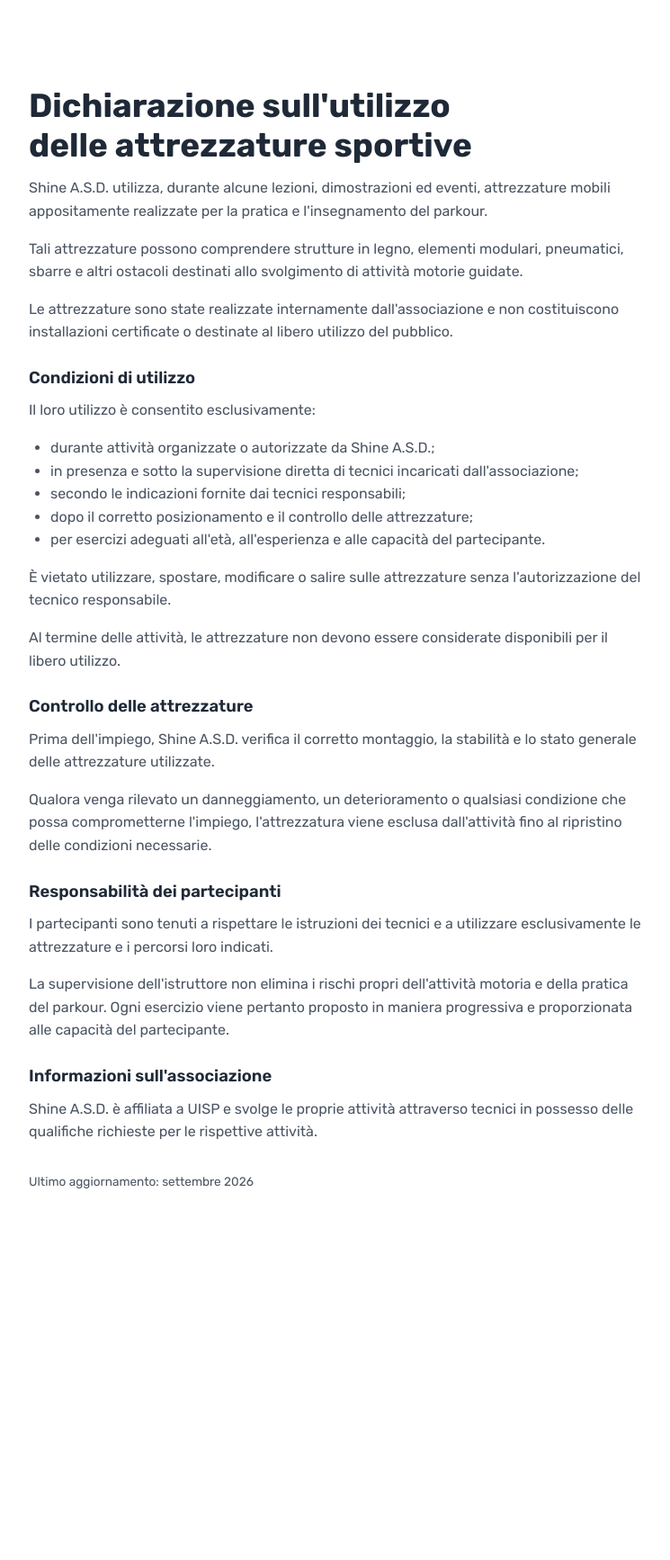
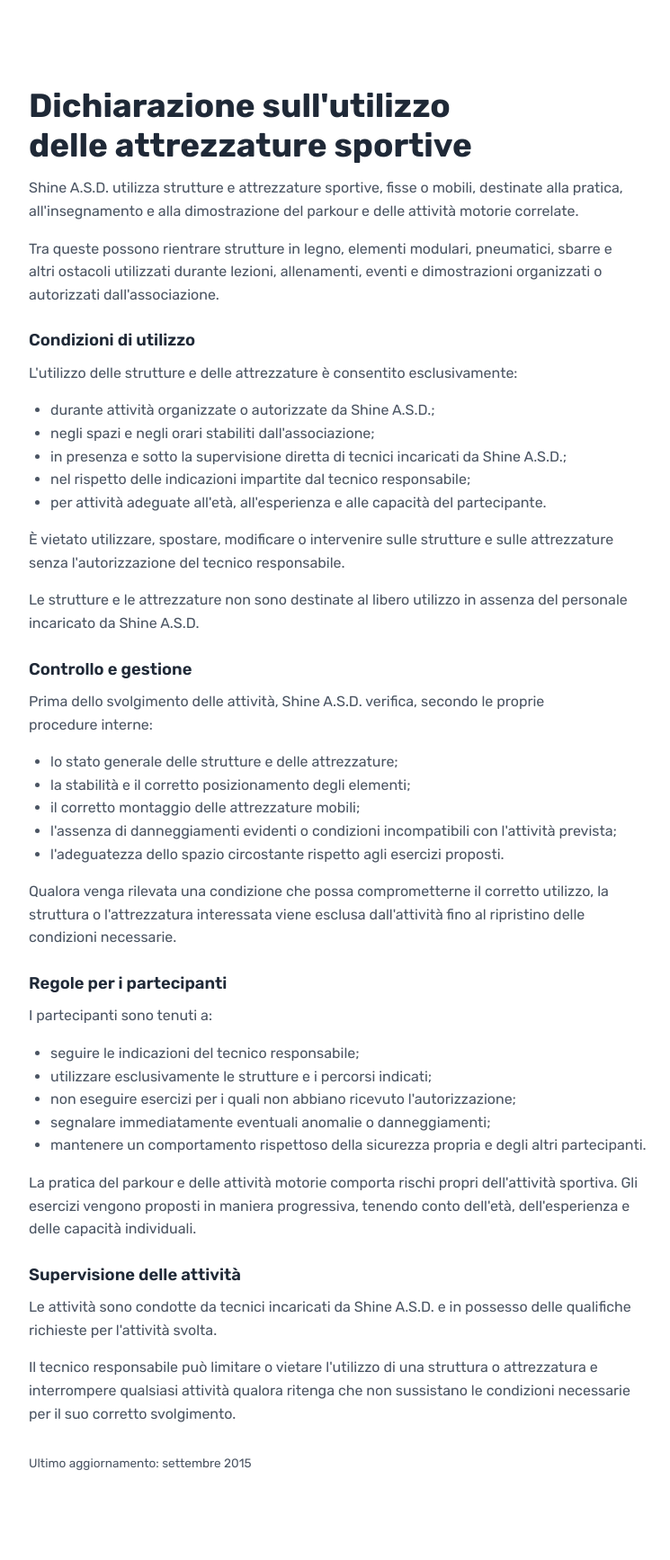
Before and after one commit to Freskies/shine-backend, a Python web app: template templates/showcase/equipment_use.html in a window 1280 px wide. Shown: the part 77-1811 px from the top of the page at 90% size, without its empty margins (262-1007 px from the left). Before the commit the page ends 1398 px from the top, so only its background shows below. Run offline with Jinja, Linux system fonts and the light colour scheme; the template is opened without the code that fills it, so the values that code supplies are empty.

Commit message:
equipment legal change

```diff
--- a/templates/showcase/equipment_use.html
+++ b/templates/showcase/equipment_use.html
@@ -2,7 +2,7 @@
 
 {% block title %}Utilizzo delle attrezzature — Shine Parkour ASD{% endblock %}
 
-{% block description %}Dichiarazione di Shine Parkour ASD sull'utilizzo delle attrezzature sportive mobili impiegate durante lezioni, dimostrazioni ed eventi di parkour.{% endblock %}
+{% block description %}Dichiarazione di Shine Parkour ASD sull'utilizzo delle strutture e attrezzature sportive, fisse o mobili, impiegate durante lezioni, allenamenti, eventi e dimostrazioni di parkour.{% endblock %}
 
 {% block content %}
 <!--suppress LongLine -->
@@ -23,67 +23,80 @@
 				<h1 class="heading-secondary">Dichiarazione sull'utilizzo delle attrezzature sportive</h1>
 
 				<p class="text-body">
-					Shine A.S.D. utilizza, durante alcune lezioni, dimostrazioni ed eventi, attrezzature mobili
-					appositamente realizzate per la pratica e l'insegnamento del parkour.
+					Shine A.S.D. utilizza strutture e attrezzature sportive, fisse o mobili, destinate alla pratica,
+					all'insegnamento e alla dimostrazione del parkour e delle attività motorie correlate.
 				</p>
 				<p class="text-body">
-					Tali attrezzature possono comprendere strutture in legno, elementi modulari, pneumatici, sbarre e altri
-					ostacoli destinati allo svolgimento di attività motorie guidate.
-				</p>
-				<p class="text-body">
-					Le attrezzature sono state realizzate internamente dall'associazione e non costituiscono installazioni
-					certificate o destinate al libero utilizzo del pubblico.
+					Tra queste possono rientrare strutture in legno, elementi modulari, pneumatici, sbarre e altri ostacoli
+					utilizzati durante lezioni, allenamenti, eventi e dimostrazioni organizzati o autorizzati
+					dall'associazione.
 				</p>
 
 				<h2>Condizioni di utilizzo</h2>
 				<p class="text-body">
-					Il loro utilizzo è consentito esclusivamente:
+					L'utilizzo delle strutture e delle attrezzature è consentito esclusivamente:
 				</p>
 				<ul class="text-body">
 					<li>durante attività organizzate o autorizzate da Shine A.S.D.;</li>
-					<li>in presenza e sotto la supervisione diretta di tecnici incaricati dall'associazione;</li>
-					<li>secondo le indicazioni fornite dai tecnici responsabili;</li>
-					<li>dopo il corretto posizionamento e il controllo delle attrezzature;</li>
-					<li>per esercizi adeguati all'età, all'esperienza e alle capacità del partecipante.</li>
+					<li>negli spazi e negli orari stabiliti dall'associazione;</li>
+					<li>in presenza e sotto la supervisione diretta di tecnici incaricati da Shine A.S.D.;</li>
+					<li>nel rispetto delle indicazioni impartite dal tecnico responsabile;</li>
+					<li>per attività adeguate all'età, all'esperienza e alle capacità del partecipante.</li>
 				</ul>
 				<p class="text-body">
-					È vietato utilizzare, spostare, modificare o salire sulle attrezzature senza l'autorizzazione del
-					tecnico responsabile.
+					È vietato utilizzare, spostare, modificare o intervenire sulle strutture e sulle attrezzature senza
+					l'autorizzazione del tecnico responsabile.
 				</p>
 				<p class="text-body">
-					Al termine delle attività, le attrezzature non devono essere considerate disponibili per il libero
-					utilizzo.
+					Le strutture e le attrezzature non sono destinate al libero utilizzo in assenza del personale incaricato
+					da Shine A.S.D.
 				</p>
 
-				<h2>Controllo delle attrezzature</h2>
+				<h2>Controllo e gestione</h2>
 				<p class="text-body">
-					Prima dell'impiego, Shine A.S.D. verifica il corretto montaggio, la stabilità e lo stato generale delle
-					attrezzature utilizzate.
+					Prima dello svolgimento delle attività, Shine A.S.D. verifica, secondo le proprie procedure interne:
+				</p>
+				<ul class="text-body">
+					<li>lo stato generale delle strutture e delle attrezzature;</li>
+					<li>la stabilità e il corretto posizionamento degli elementi;</li>
+					<li>il corretto montaggio delle attrezzature mobili;</li>
+					<li>l'assenza di danneggiamenti evidenti o condizioni incompatibili con l'attività prevista;</li>
+					<li>l'adeguatezza dello spazio circostante rispetto agli esercizi proposti.</li>
+				</ul>
+				<p class="text-body">
+					Qualora venga rilevata una condizione che possa comprometterne il corretto utilizzo, la struttura o
+					l'attrezzatura interessata viene esclusa dall'attività fino al ripristino delle condizioni necessarie.
+				</p>
+
+				<h2>Regole per i partecipanti</h2>
+				<p class="text-body">
+					I partecipanti sono tenuti a:
+				</p>
+				<ul class="text-body">
+					<li>seguire le indicazioni del tecnico responsabile;</li>
+					<li>utilizzare esclusivamente le strutture e i percorsi indicati;</li>
+					<li>non eseguire esercizi per i quali non abbiano ricevuto l'autorizzazione;</li>
+					<li>segnalare immediatamente eventuali anomalie o danneggiamenti;</li>
+					<li>mantenere un comportamento rispettoso della sicurezza propria e degli altri partecipanti.</li>
+				</ul>
+				<p class="text-body">
+					La pratica del parkour e delle attività motorie comporta rischi propri dell'attività sportiva. Gli
+					esercizi vengono proposti in maniera progressiva, tenendo conto dell'età, dell'esperienza e delle
+					capacità individuali.
+				</p>
+
+				<h2>Supervisione delle attività</h2>
+				<p class="text-body">
+					Le attività sono condotte da tecnici incaricati da Shine A.S.D. e in possesso delle qualifiche richieste
+					per l'attività svolta.
 				</p>
 				<p class="text-body">
-					Qualora venga rilevato un danneggiamento, un deterioramento o qualsiasi condizione che possa
-					comprometterne l'impiego, l'attrezzatura viene esclusa dall'attività fino al ripristino delle condizioni
-					necessarie.
+					Il tecnico responsabile può limitare o vietare l'utilizzo di una struttura o attrezzatura e interrompere
+					qualsiasi attività qualora ritenga che non sussistano le condizioni necessarie per il suo corretto
+					svolgimento.
 				</p>
 
-				<h2>Responsabilità dei partecipanti</h2>
-				<p class="text-body">
-					I partecipanti sono tenuti a rispettare le istruzioni dei tecnici e a utilizzare esclusivamente le
-					attrezzature e i percorsi loro indicati.
-				</p>
-				<p class="text-body">
-					La supervisione dell'istruttore non elimina i rischi propri dell'attività motoria e della pratica del
-					parkour. Ogni esercizio viene pertanto proposto in maniera progressiva e proporzionata alle capacità del
-					partecipante.
-				</p>
-
-				<h2>Informazioni sull'associazione</h2>
-				<p class="text-body">
-					Shine A.S.D. è affiliata a UISP e svolge le proprie attività attraverso tecnici in possesso delle
-					qualifiche richieste per le rispettive attività.
-				</p>
-
-				<p class="legal__updated">Ultimo aggiornamento: settembre 2026</p>
+				<p class="legal__updated">Ultimo aggiornamento: settembre 2015</p>
 			</article>
 		</div>
 	</section>
```
